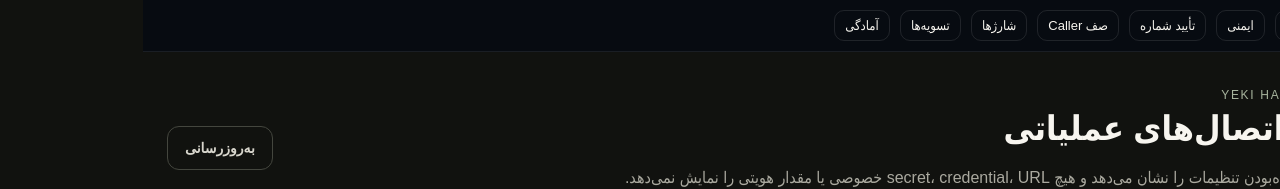
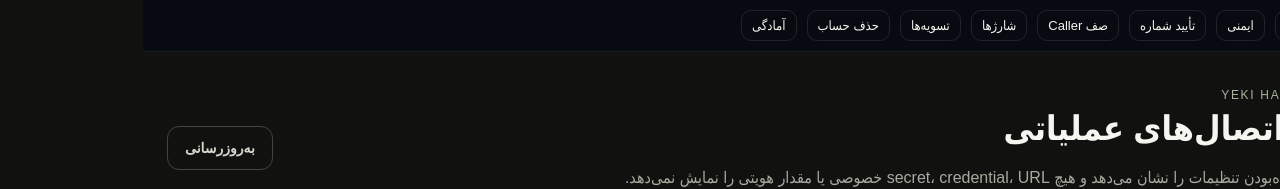
Before and after one commit to morfisam25-tech/YEKI-HAST, a Next.js app in the folder apps/admin/: page /readiness in a window 1280 px wide. Shown: the top 189 px of the page. Built offline with nearby package versions, Linux system fonts and the light colour scheme; no server answers.

Commit message:
Link account deletion queue from Admin navigation

```diff
--- a/apps/admin/app/layout.tsx
+++ b/apps/admin/app/layout.tsx
@@ -37,6 +37,7 @@ export default function RootLayout({ children }: { children: ReactNode }) {
           <a style={linkStyle} href="/waitlist">صف Caller</a>
           <a style={linkStyle} href="/payments">شارژها</a>
           <a style={linkStyle} href="/payouts">تسویه‌ها</a>
+          <a style={linkStyle} href="/account-deletions">حذف حساب</a>
           <a style={linkStyle} href="/readiness">آمادگی</a>
         </nav>
         {children}
```
